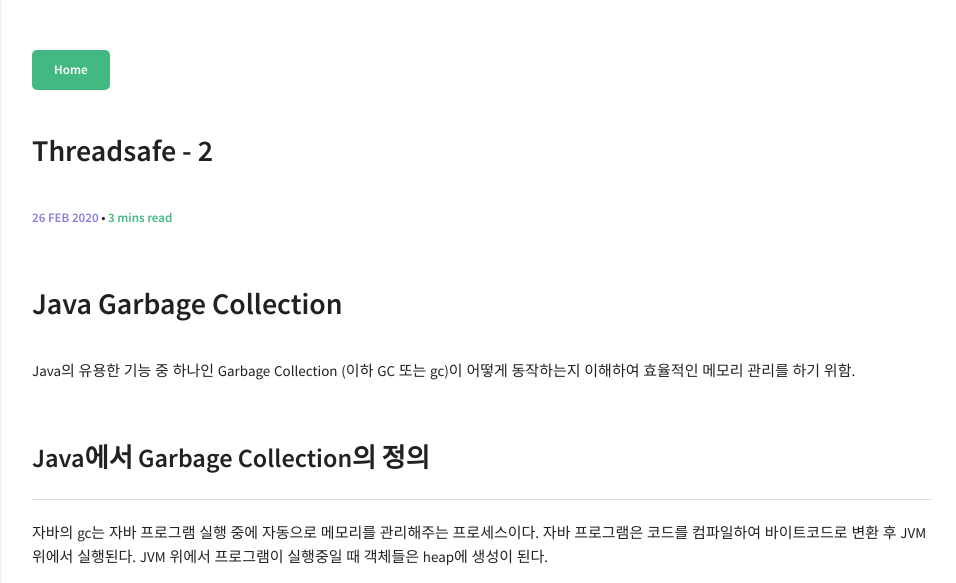
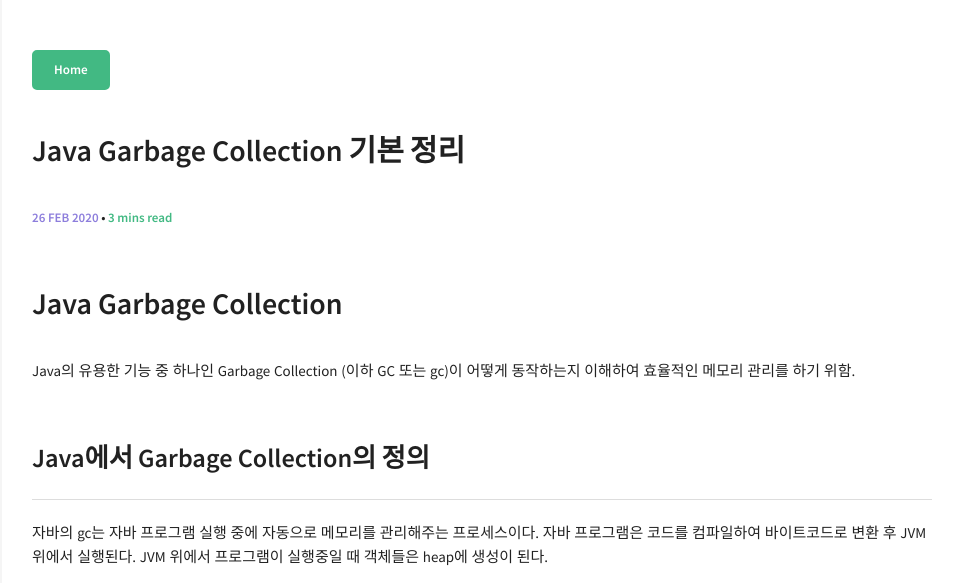
Before and after one commit to move02/move02.github.io, a Jekyll site: the page built from _posts/2020-02-26-Garbage-Collection.md, in a window 1280 px wide, cut to the strip 0-583 px from the top of the page. Shown: the whole strip, without its empty margins (318-1274 px from the left). Built offline with Jekyll 4.4.1, drawn with Linux system fonts in a browser that asks for light colours; comment, search, counter and statistics services are not loaded.

Commit message:
GC 제목수정

```diff
--- a/_posts/2020-02-26-Garbage-Collection.md
+++ b/_posts/2020-02-26-Garbage-Collection.md
@@ -1,6 +1,6 @@
 ---
 layout: post
-title: Threadsafe - 2
+title: Java Garbage Collection 기본 정리
 excerpt: "Java 의 Garbage Collection 기능에 대해 기본적인 것을 정리해보았다."
 categories: [TIL - Java]
 comments: true
```
